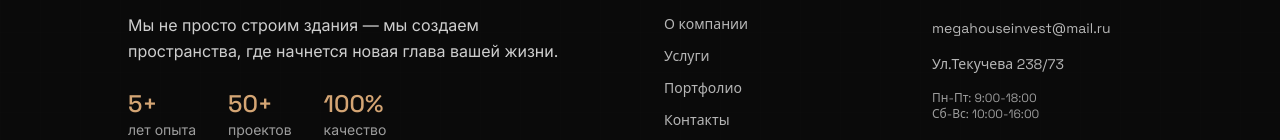
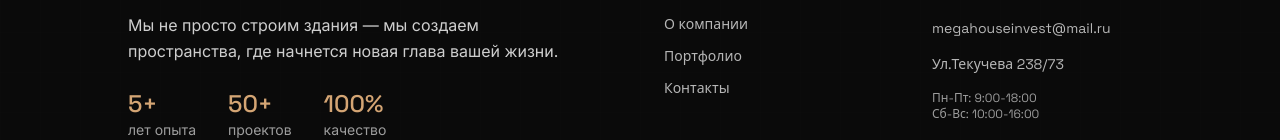
Before and after one commit to Gerasimov94/megahouseinvest, a Next.js app: page /about in a window 1280 px wide. Shown: the part 2604-2744 px from the top of the page. Built offline with nearby package versions, Linux system fonts and the light colour scheme.

Commit message:
disabled services

```diff
--- a/src/components/Footer.tsx
+++ b/src/components/Footer.tsx
@@ -74,12 +74,12 @@ export default function Footer() {
                 >
                   О компании
                 </Link>
-                <Link
+                {/* <Link
                   href="/services"
                   className="block text-white/70 hover:text-accent transition-colors font-technical text-sm"
                 >
                   Услуги
-                </Link>
+                </Link> */}
                 <Link
                   href="/#portfolio"
                   className="block text-white/70 hover:text-accent transition-colors font-technical text-sm"
--- a/src/components/Header.tsx
+++ b/src/components/Header.tsx
@@ -20,7 +20,7 @@ export default function Header() {
   const navItems = [
     { name: 'Главная', href: '/' },
     { name: 'О компании', href: '/about' },
-    { name: 'Услуги', href: '/services' },
+    // { name: 'Услуги', href: '/services' },
     { name: 'Портфолио', href: '/#portfolio' },
   ];
 
```
Also changed, not shown: src/disabled/services/page.tsx (renamed from src/app/services/page.tsx).
